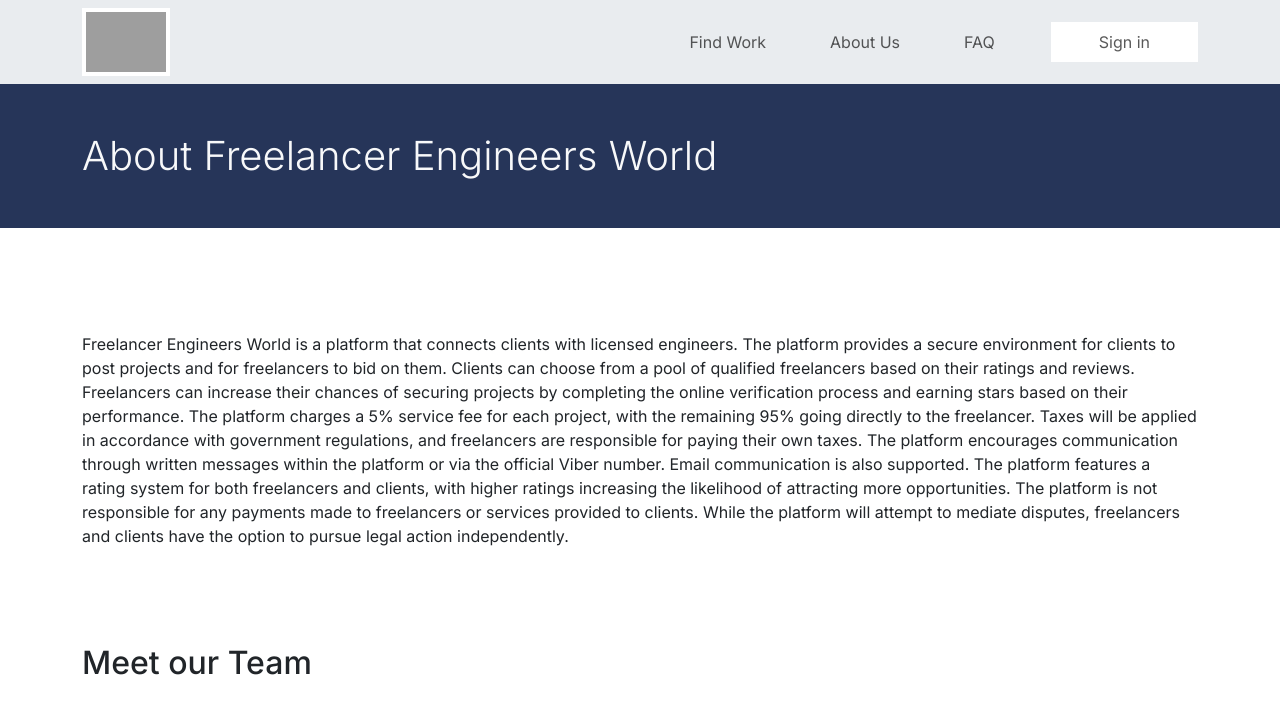
After one commit to Longtail-e-media/freelancer-engineers-world, a PHP site: page /about.html in a window 1280 px wide. The commit adds this page. Shown: the top 727 px of the page. Run offline with PHP 8.4, Linux system fonts and the light colour scheme; some libraries are stand-ins or nearby versions; grey boxes are pictures that could not be loaded.

Commit message:
Feat: Create an about us page

```diff
--- /dev/null
+++ b/about.html
@@ -0,0 +1,132 @@
+<!DOCTYPE html>
+<html lang="en">
+
+<head>
+    <meta charset="UTF-8">
+    <meta name="viewport" content="width=device-width, initial-scale=1.0">
+    <link href="https://cdn.jsdelivr.net/npm/bootstrap@5.3.3/dist/css/bootstrap.min.css" rel="stylesheet"
+        integrity="sha384-QWTKZyjpPEjISv5WaRU9OFeRpok6YctnYmDr5pNlyT2bRjXh0JMhjY6hW+ALEwIH" crossorigin="anonymous">
+    <link rel="stylesheet" href="https://cdnjs.cloudflare.com/ajax/libs/font-awesome/6.6.0/css/all.min.css">
+    <link rel="stylesheet" href="./assets/css/style.css">
+    <link rel="shortcut icon" href="./assets/logo.svg" type="image/x-icon">
+    <title>About | Freelancer Engineers World</title>
+</head>
+
+<body>
+    <header id="navbar" class="sticky-top"></header>
+
+    <main class="">
+        <div class="bg-dark-blue">
+            <div class="container">
+                <h1 class="text-light py-5 fw-light fs-1">
+                    About Freelancer Engineers World
+                </h1>
+            </div>
+        </div>
+        <section class="container">
+
+            <p class="">
+                Freelancer Engineers World is a platform that connects clients with licensed engineers. The platform
+                provides a secure environment for clients to post projects and for freelancers to bid on them. Clients
+                can choose from a pool of qualified freelancers based on their ratings and reviews. Freelancers can
+                increase their chances of securing projects by completing the online verification process and earning
+                stars based on their performance. The platform charges a 5% service fee for each project, with the
+                remaining 95% going directly to the freelancer. Taxes will be applied in accordance with government
+                regulations, and freelancers are responsible for paying their own taxes. The platform encourages
+                communication through written messages within the platform or via the official Viber number. Email
+                communication is also supported. The platform features a rating system for both freelancers and clients,
+                with higher ratings increasing the likelihood of attracting more opportunities. The platform is not
+                responsible for any payments made to freelancers or services provided to clients. While the platform
+                will
+                attempt to mediate disputes, freelancers and clients have the option to pursue legal action
+                independently.
+            </p>
+
+            <h2 class="mt-5 pt-5">Meet our Team</h2>
+            <div class="mt-5 row text-center">
+                <div class="col-md-3 col-sm-6 col-xs-12 wow fadeInUp" data-wow-duration="1s" data-wow-delay="0.1s"
+                    data-wow-offset="0">
+                    <div class="our-team">
+                        <div class="team_img">
+                            <img src="https://cdn.pixabay.com/photo/2015/10/05/22/37/blank-profile-picture-973460_1280.png"
+                                alt="team-image">
+                            <ul class="social">
+                                <li><a href="#"><i class="fa-brands fa-facebook-f"></i></a></li>
+                                <li><a href="#"><i class="fa-brands fa-linkedin-in"></i></a></li>
+                            </ul>
+                        </div>
+                        <div class="team-content p-4 px-3 text-start">
+                            <h3 class="title fs-5">Purna Shrestha</h3>
+                            <span class="post">Designer</span>
+                        </div>
+                    </div>
+                </div>
+                <div class="col-md-3 col-sm-6 col-xs-12 wow fadeInUp" data-wow-duration="1s" data-wow-delay="0.2s"
+                    data-wow-offset="0">
+                    <div class="our-team">
+                        <div class="team_img">
+                            <img src="https://cdn.pixabay.com/photo/2015/10/05/22/37/blank-profile-picture-973460_1280.png"
+                                alt="team-image">
+                            <ul class="social">
+                                <li><a href="#"><i class="fa-brands fa-facebook-f"></i></a></li>
+                                <li><a href="#"><i class="fa-brands fa-linkedin-in"></i></a></li>
+                            </ul>
+                        </div>
+                        <div class="team-content p-4 px-3 text-start">
+                            <h3 class="title fs-5">Purna Shrestha</h3>
+                            <span class="post">Developer</span>
+                        </div>
+                    </div>
+                </div>
+                <div class="col-md-3 col-sm-6 col-xs-12 wow fadeInUp" data-wow-duration="1s" data-wow-delay="0.3s"
+                    data-wow-offset="0">
+                    <div class="our-team">
+                        <div class="team_img">
+                            <img src="https://cdn.pixabay.com/photo/2015/10/05/22/37/blank-profile-picture-973460_1280.png"
+                                alt="team-image">
+                            <ul class="social">
+                                <li><a href="#"><i class="fa-brands fa-facebook-f"></i></a></li>
+                                <li><a href="#"><i class="fa-brands fa-linkedin-in"></i></a></li>
+                            </ul>
+                        </div>
+                        <div class="team-content p-4 px-3 text-start">
+                            <h3 class="title fs-5">Purna Shrestha</h3>
+                            <span class="post">Marketer</span>
+                        </div>
+                    </div>
+                </div>
+                <div class="col-md-3 col-sm-6 col-xs-12 wow fadeInUp" data-wow-duration="1s" data-wow-delay="0.4s"
+                    data-wow-offset="0">
+                    <div class="our-team">
+                        <div class="team_img">
+                            <img src="https://cdn.pixabay.com/photo/2015/10/05/22/37/blank-profile-picture-973460_1280.png"
+                                alt="team-image">
+                            <ul class="social">
+                                <li><a href="#"><i class="fa-brands fa-facebook-f"></i></a></li>
+                                <li><a href="#"><i class="fa-brands fa-linkedin-in"></i></a></li>
+                            </ul>
+                        </div>
+                        <div class="team-content p-4 px-3 text-start">
+                            <h3 class="title fs-5">Purna Shrestha</h3>
+                            <span class="post">Co-founder</span>
+                        </div>
+                    </div>
+                </div>
+            </div>
+
+
+        </section>
+
+    </main>
+
+    <div id="footer"></div>
+
+    <script src="https://cdn.jsdelivr.net/npm/bootstrap@5.3.3/dist/js/bootstrap.bundle.min.js"
+        integrity="sha384-YvpcrYf0tY3lHB60NNkmXc5s9fDVZLESaAA55NDzOxhy9GkcIdslK1eN7N6jIeHz"
+        crossorigin="anonymous"></script>
+    <script src="https://cdnjs.cloudflare.com/ajax/libs/font-awesome/6.6.0/js/all.min.js"></script>
+    <script src="https://cdnjs.cloudflare.com/ajax/libs/jquery/3.7.1/jquery.min.js"></script>
+    <script src="./assets/js/app.js"></script>
+</body>
+
+</html>
--- a/assets/css/style.css
+++ b/assets/css/style.css
@@ -5,6 +5,7 @@
     --secondary-bg: #F7F7F7;
     --button-bg: #F8A4A4;
     --dark-bg: #263559;
+    --blue: #007bff;
 }
 
 *,
@@ -210,3 +211,69 @@ input[type="number"]::-webkit-inner-spin-button {
     color: #fff;
     background: var(--dark-bg);
 }
+
+
+
+/* Our Team */
+
+
+/* .our-team {
+    margin-bottom: 30px;
+    box-shadow: 0 10px 40px -10px rgba(0, 64, 128, .09);
+} */
+
+.our-team .team_img {
+    position: relative;
+    overflow: hidden;
+}
+
+.our-team .team_img:after {
+    content: "";
+    width: 100%;
+    height: 100%;
+    background-color: rgba(255, 255, 255, 0.2);
+    position: absolute;
+    bottom: -100%;
+    left: 0;
+    transition: all 0.3s ease 0s;
+}
+
+.our-team:hover .team_img:after {
+    bottom: 0;
+}
+
+.our-team img {
+    width: 100%;
+    height: auto;
+}
+
+.our-team .social {
+    padding: 0 0 18px 0;
+    margin: 0;
+    list-style: none;
+    position: absolute;
+    top: -100%;
+    right: 10px;
+    background: var(--dark-bg);
+    border-radius: 0 0 20px 20px;
+    z-index: 1;
+    transition: all 0.3s ease 0s;
+}
+
+.our-team:hover .social {
+    top: 0;
+}
+
+.our-team .social li a {
+    display: block;
+    padding: 15px;
+    font-size: 15px;
+    color: #fff;
+}
+
+
+@media only screen and (max-width: 990px) {
+    .our-team {
+        margin-bottom: 30px;
+    }
+}
```
